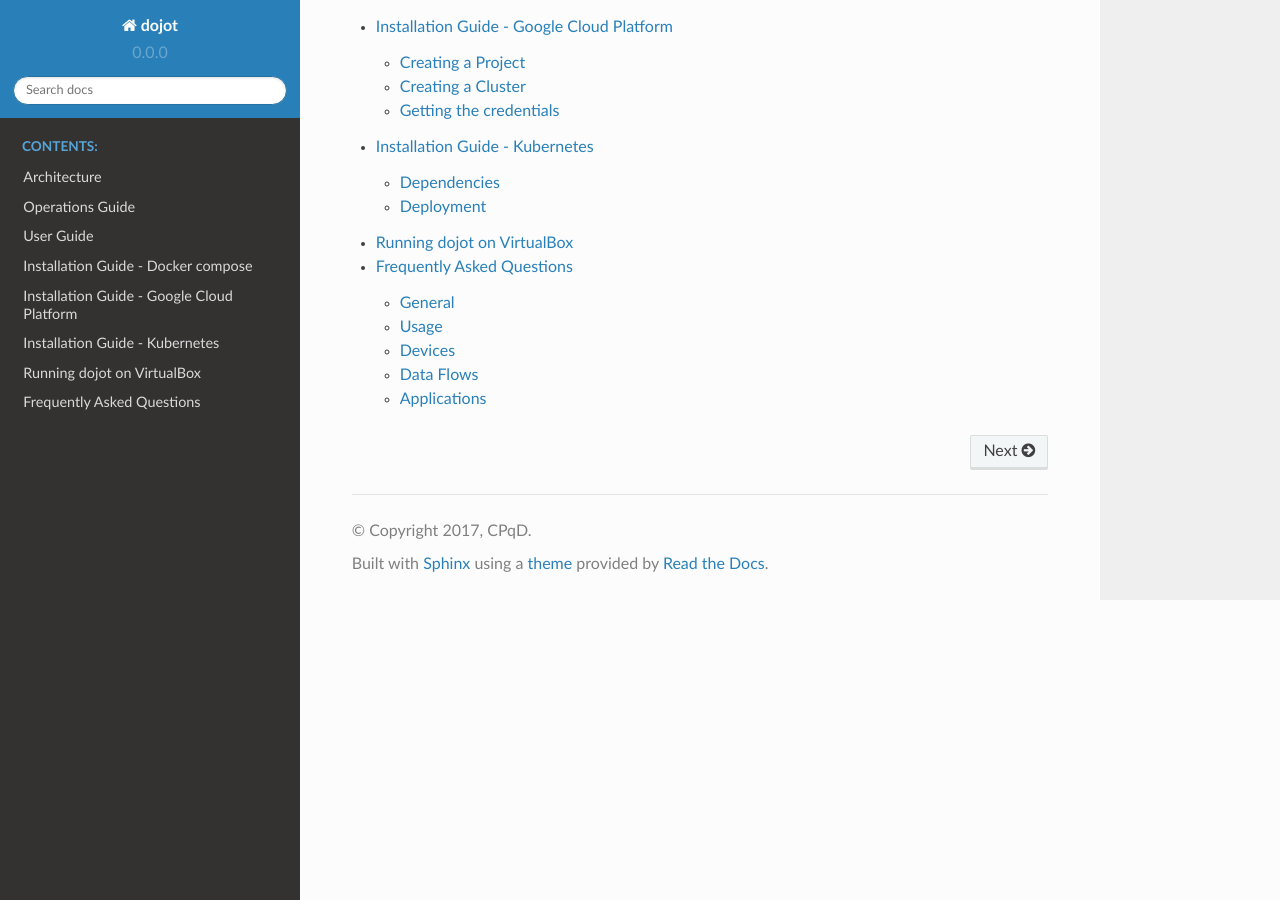
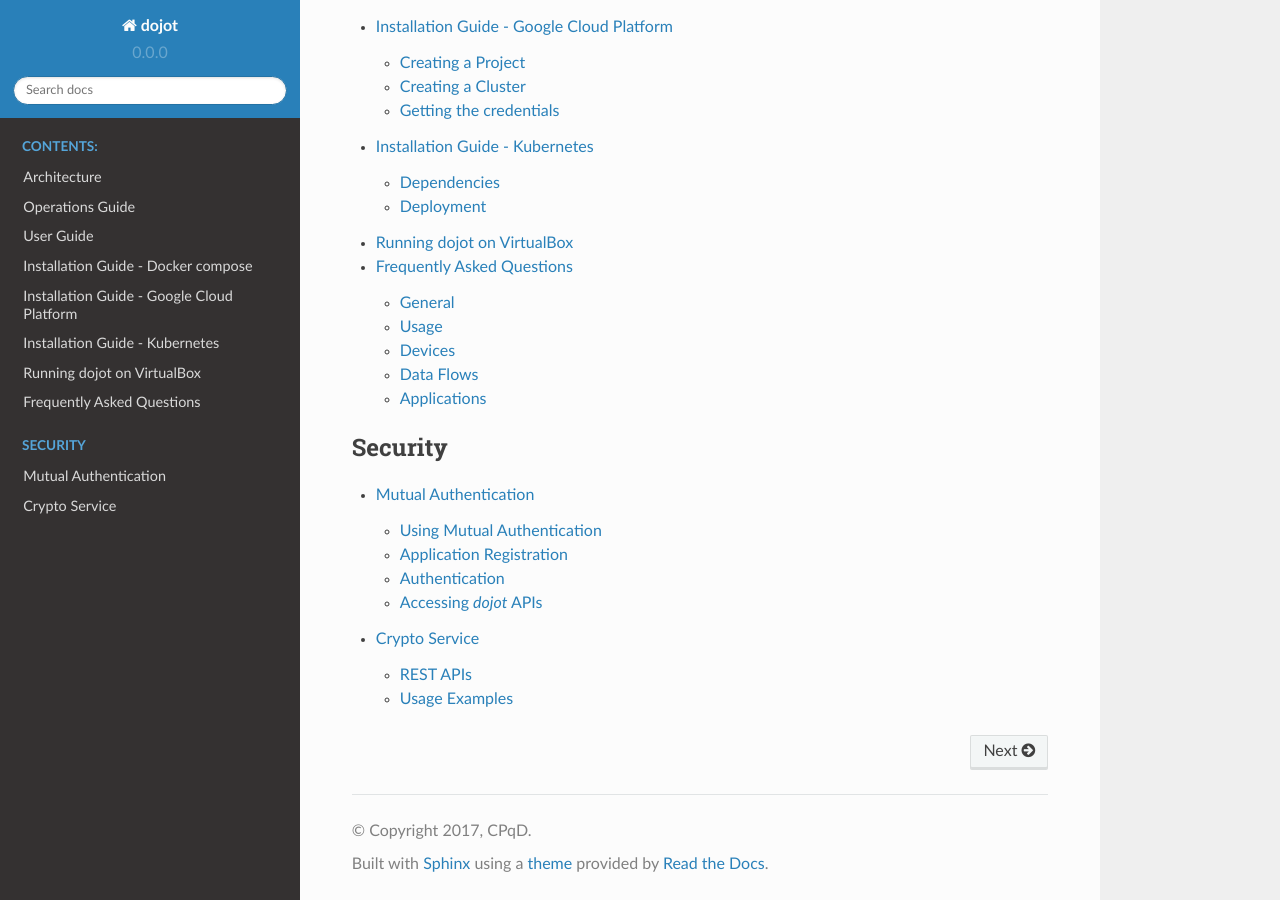
Before and after one commit to dojot/docs, a Sphinx documentation site: the page built from source/index.rst, in a window 1280 px wide and 900 px high, scrolled down 1105 px. Built offline with Sphinx 7.4.7 and the Read the Docs theme 2.0.0, drawn with Linux system fonts in a browser that asks for light colours; some of the changed lines change nothing that is shown.

Commit message:
New documentation manual for Mutual Authentication and Crypto Service (#9)
* Added documentation for Mutual Authentication

* Translated mutual authentication page to pt_br

* Added Crypto documentation and fixes on Mutual Authentication

* Some text corrections

```diff
--- a/source/index.rst
+++ b/source/index.rst
@@ -27,6 +27,12 @@
    vms/vbox/guide
    faq/faq
 
+.. toctree::
+   :maxdepth: 2
+   :caption: Security
+
+   security/mutual-authentication
+   security/crypto-service
 
 
 .. Indices and tables
--- /dev/null
+++ b/source/security/crypto-service.rst
@@ -0,0 +1,130 @@
+Crypto Service
+==============
+
+Crypto Service provides data encryption and decryption functions to other *dojot* components. It is used only by internal services so they can protect data communication (both internally and externally) and data storage.
+
+Available as a Docker image, Crypto Service can be instantiated easily and integrated in a short time. Encrypt and decrypt data functionalities are accessed through REST APIs.
+
+.. contents:: Table of Contents
+  :local:
+
+REST APIs
+---------
+
+Encrypt and decrypt data APIs are described below.
+
+**Decrypt**
+
+POST /crypto/decrypt
+
+Request
+
+Headers
+
+::
+
+    Content-Type: application/json
+
+Body
+
+::
+
+    {
+      "data": "Clear or cipher data",
+      "tagSize": 16,
+      "key": "2034F6E32958647FDFF75D265B455EBF40C80E6D597092B3A802B3E5863F878C",
+      "iv": "AD0ACC568C88C116D57B273D98FB92C0"
+    }
+
+Response  200
+
+Headers
+
+::
+
+    Content-Type: application/json
+
+Body
+
+::
+
+    {
+      "data": "Cipher or clear data",
+      "result": "SUCCESS"
+    }
+
+
+**Encrypt**
+
+POST /crypto/encrypt
+
+Request
+
+Headers
+
+::
+
+    Content-Type: application/json
+
+Body
+
+::
+
+    {
+      "data": "Clear or cipher data",
+      "tagSize": 16,
+      "key": "2034F6E32958647FDFF75D265B455EBF40C80E6D597092B3A802B3E5863F878C",
+      "iv": "AD0ACC568C88C116D57B273D98FB92C0"
+    }
+
+Response  200
+
+Headers
+
+::
+
+    Content-Type: application/json
+
+Body
+
+::
+
+    {
+      "data": "Cipher or clear data",
+      "result": "SUCCESS"
+    }
+
+Usage Examples
+--------------
+
+In order to use cryptographic functions provided by Crypto Service, one must access the available REST APIs through a HTTP request.
+
+Examples of how those requests can be made are showed bellow using the command line tool curl.
+
+**Encrypt**
+
+::
+
+    curl -X POST \
+      http://localhost:8080/cryptointegration/rest/crypto/encrypt \
+      -H 'content-type: application/json' \
+      -d '{
+      "data": "000102030405060708090A0B0C0D0F",
+      "tagSize": 16,
+      "key": "2034F6E32958647FDFF75D265B455EBF40C80E6D597092B3A802B3E5863F878C",
+      "iv": "AD0ACC568C88C116D57B273D98FB92C0"
+    }'
+
+**Decrypt**
+
+::
+
+    curl -X POST \
+      http://localhost:8080/cryptointegration/rest/crypto/decrypt \
+      -H 'content-type: application/json' \
+      -d '{
+      "data": "C0FBC8DB5F72AD8DC04ECA2E32DA793F86D59D6",
+      "tagSize": 16,
+      "key": "2034F6E32958647FDFF75D265B455EBF40C80E6D597092B3A802B3E5863F878C",
+      "iv": "AD0ACC568C88C116D57B273D98FB92C0"
+    }'
--- /dev/null
+++ b/source/security/mutual-authentication.rst
@@ -0,0 +1,147 @@
+Mutual Authentication
+=====================
+
+A security role is to ensure that only legitimate users have access to the resources and information they need to perform their duties. Authentication is part of this access control, when validating entities identity. At the same time, another security role is to ensure that an entity accesses legitimate resources and information, thereby avoiding situations such as sending information to fraudulent servers, for example.
+
+Mutual authentication is the process in which two entities authenticate each other. In a client-server communication, the client must prove its identity to the server and the server must prove its identity to the client. Thus, each entity can ensure that they are communicating with a legitimate interlocutor.
+
+Mutual authentication protects access to data the application accesses from *dojot* and therefore protects access to data of that application’s user. It is done by ensuring that only registered applications can access platform data and functionality. In addition, it ensures that the platform the application is accessing is legitimate, meaning that no attacker can pass themselves by the platform and get user or application data.
+
+*Dojot* offers a mutual authentication service through a Docker image. This service runs inside the platform and can be accessed using its interfaces.
+
+.. contents:: Table of Contents
+  :local:
+
+Using Mutual Authentication
+---------------------------
+
+Applications can access *dojot* functionality to interact with its components and connected devices. For an application to ensure that it is communicating with a legitimate platform (and vice versa), it must make use of the mutual authentication functionality *dojot* provides. This is a simple process and its use requires only three steps to follow:
+
+* Application Registration. When an application is registered in *dojot*, it receives an identifier and a key that must be kept secret. This key is used to authenticate the application on the platform.
+
+* Authentication. At the beginning of the communication between application and *dojot*, the application initiates a handshake in which the two entities will exchange information to ensure they are legitimate.
+
+* Using the platform. When accessing *dojot* interfaces, the platform informs a session identifier that is obtained at the time of authentication. Thus, the platform can verify that the mutual authentication process was performed by the application.
+
+Application Registration
+------------------------
+
+An application that is registered with *dojot* will receive an identifier and a key that must be kept secret. The registration indicates that an application will communicate and use platform features.
+
+Currently, the method used to register an application is the use of a REST interface. After making the request for the registration, the application will receive a unique identifier and a key. The API is described below
+
+**REGISTER COMPONENT** - Register new application
+
+::
+
+    POST /kerberos/registerComponent
+
+    Response  200
+
+    Headers
+    Content-Type: application/json
+
+    Body
+    {
+      "AppId": "0001020304050607",
+      "AppKey": "000102030405060708090a0b0c0d0e0f000102030405060708090a0b0c0d0e0f"
+    }
+
+Received identifier and key will be used at the moment the application authenticates with *dojot*. In order to do this, a client library is provided to perform the authentication process (available in github.com/dojot/ma-client-libs) and therefore, the library should have knowledge about the values of the identifier and the key. The file https://github.com/dojot/ma-client-libs/kerberos/src/protocol/unique.h is used to store these values and will be used by the library at the moment of authentication.
+
+Authentication
+--------------
+
+When communicating with *dojot*, the application must perform mutual authentication. This process is done through the library provided in github.com/dojot/ma-client-libs. By using the library, three steps should be followed:
+
+1. Initialize the library with server addresses
+
+2. Register the callback function
+
+3. Call mutual authentication function
+
+Library Initialization
+~~~~~~~~~~~~~~~~~~~~~~
+
+Initialization tells the library which URLs will be used to perform mutual authentication. The function to be used is described below:
+
+**Initialize Kerberos**
+
+.. code-block:: c
+
+    errno_t initializeKerberos(uint8_t* host, uint8_t hostLength, uint8_t* uriRequestAS, uint8_t requestASLength, uint8_t* uriRequestAP, uint8_t requestAPLength)
+
+The arguments used in the function are described below.
+
+* host - Platform main URL
+
+* hostLength - Host string size
+
+* uriRequestAS - requestAS endpoint
+
+* requestASLength - requestAS string size
+
+* uriRequestAP - requestAP endpoint
+
+* requestAPLength - requestAP string Size
+
+The following code snippet shows an example of how the function can be used.
+
+.. code-block:: c
+
+    char* host = "http://localhost:8000/"; // dojot URL
+    char* reqAS = "kerberos/requestAS";
+    char* reqAP = "kerberos/requestAP";
+
+    errno_t ret = initializeKerberos(host, strlen(host), reqAS, strlen(reqAS), reqAP, strlen(reqAP));
+
+Callback Registration
+~~~~~~~~~~~~~~~~~~~~~
+
+On the mutual authentication process, the library communicates with the server and checks received data. If an error occurs during this process, the library will call a callback function.
+
+This callback function is implemented by the library user and must be registered before the authentication process. The callback function can include code for error handling and logging, for example.
+
+**Set Callback**
+
+.. code-block:: c
+
+    errno_t setCallback(void (*callback)(int))
+
+The following code shows an example of how the callback function can be created and registered.
+
+.. code-block:: c
+
+    void errorCallback(int err){
+        // Error handling and logging code
+    }
+
+    errno_t ret = setCallback(&errorCallback);
+
+Call mutual authentication function
+~~~~~~~~~~~~~~~~~~~~~~~~~~~~~~~~~~~
+
+After initializing the library with platform URL and registering the callback function, the library is ready to perform the mutual authentication process. The function that is used to perform the process is shown below.
+
+.. code-block:: c
+
+    errno_t executeKerberosHandshake()
+
+The code below shows an example of how the function may be used.
+
+.. code-block:: c
+
+    errno_t ret = executeKerberosHandshake();
+
+Accessing *dojot* APIs
+----------------------
+
+After the mutual authentication process completes, the application may send additional data in the calls to the platform interfaces. This data is the mutual authentication session identifier and is sent through an HTTP header.
+
+The following is an example of a call to a *dojot* API where mutual authentication session identifier is also sent.
+
+::
+
+    GET /device HTTP/1.1
+    Host: localhost:8000
+    ma-session-id: a4cdad05441940c5c07ee9f55b8fafbdc0eba14afce449c9c9ec052bb20f50f4
```
Also changed, not shown: 3 other files.
